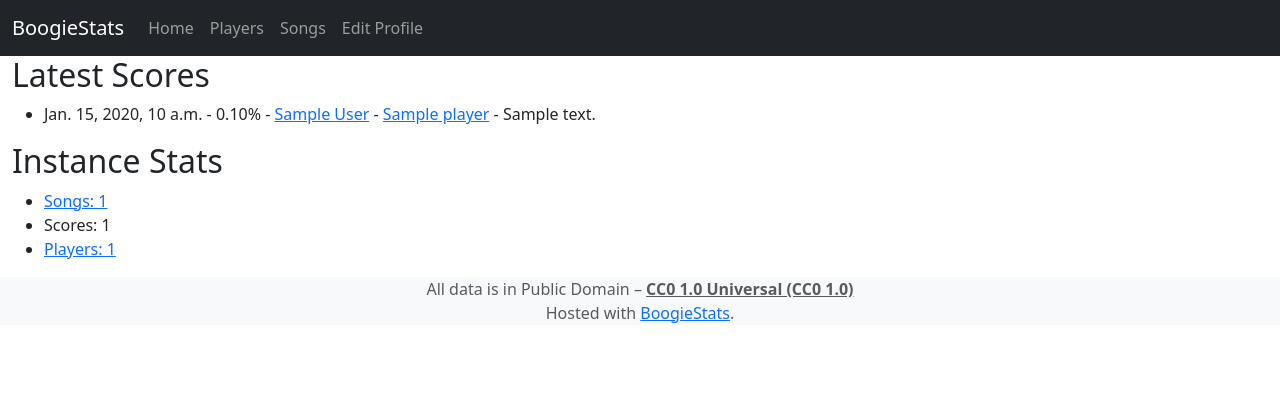
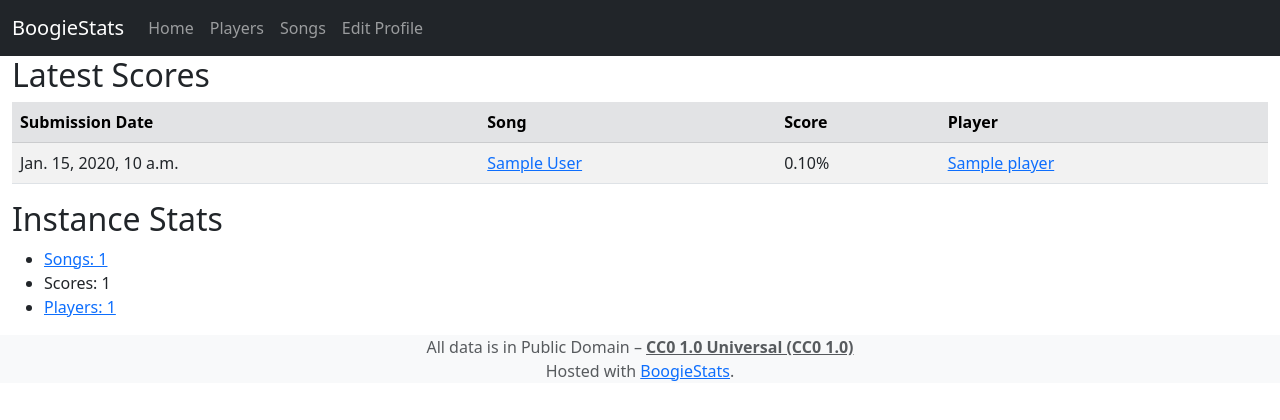
Before and after one commit to florczakraf/boogie-stats, a Django app: template boogiestats/templates/boogie_ui/index.html in a window 1280 px wide. Shown: the top 420 px of the page. Run offline with Django 3.2, Linux system fonts and the light colour scheme; the template is opened without the code that fills it: most values are stand-ins (such as "Sample title", 1, 10 or a date in 2020); some libraries are stand-ins or nearby versions.

Commit message:
Restyle index page

```diff
--- a/boogiestats/templates/boogie_ui/index.html
+++ b/boogiestats/templates/boogie_ui/index.html
@@ -6,17 +6,30 @@
 {% block content %}
     <h2>Latest Scores</h2>
     {% if latest_scores %}
-        <ul>
-            {% for score in latest_scores %}
-                <li>
-                    {{ score.submission_date }} -
-                    {{ score.score|div:100|stringformat:".2f" }}% -
-                    <a href="{% url "song" song_hash=score.song.hash %}">{{ score.song.display_name }}</a> -
-                    <a href="{% url "player" player_id=score.player.id %}">{{ score.player.name }}</a> -
-                    {{ score.comment }}
-                </li>
-            {% endfor %}
-        </ul>
+        <table class="table table-striped">
+            <thead class="table-secondary">
+                <tr>
+                    <th scope="col">Submission Date</th>
+                    <th scope="col">Song</th>
+                    <th scope="col">Score</th>
+                    <th scope="col">Player</th>
+                </tr>
+            </thead>
+            <tbody>
+                {% for score in latest_scores %}
+                    <tr>
+                        <td>{{ score.submission_date }}</td>
+                        <td>
+                            <a href="{% url "song" song_hash=score.song.hash %}">{{ score.song.display_name }}</a>
+                        </td>
+                        <td>{{ score.score|div:100|stringformat:".2f" }}%</td>
+                        <td>
+                            <a href="{% url "player" player_id=score.player.id %}">{{ score.player.name }}</a>
+                        </td>
+                    </tr>
+                {% endfor %}
+            </tbody>
+        </table>
     {% else %}
         <p>No scores are available.</p>
     {% endif %}
```
